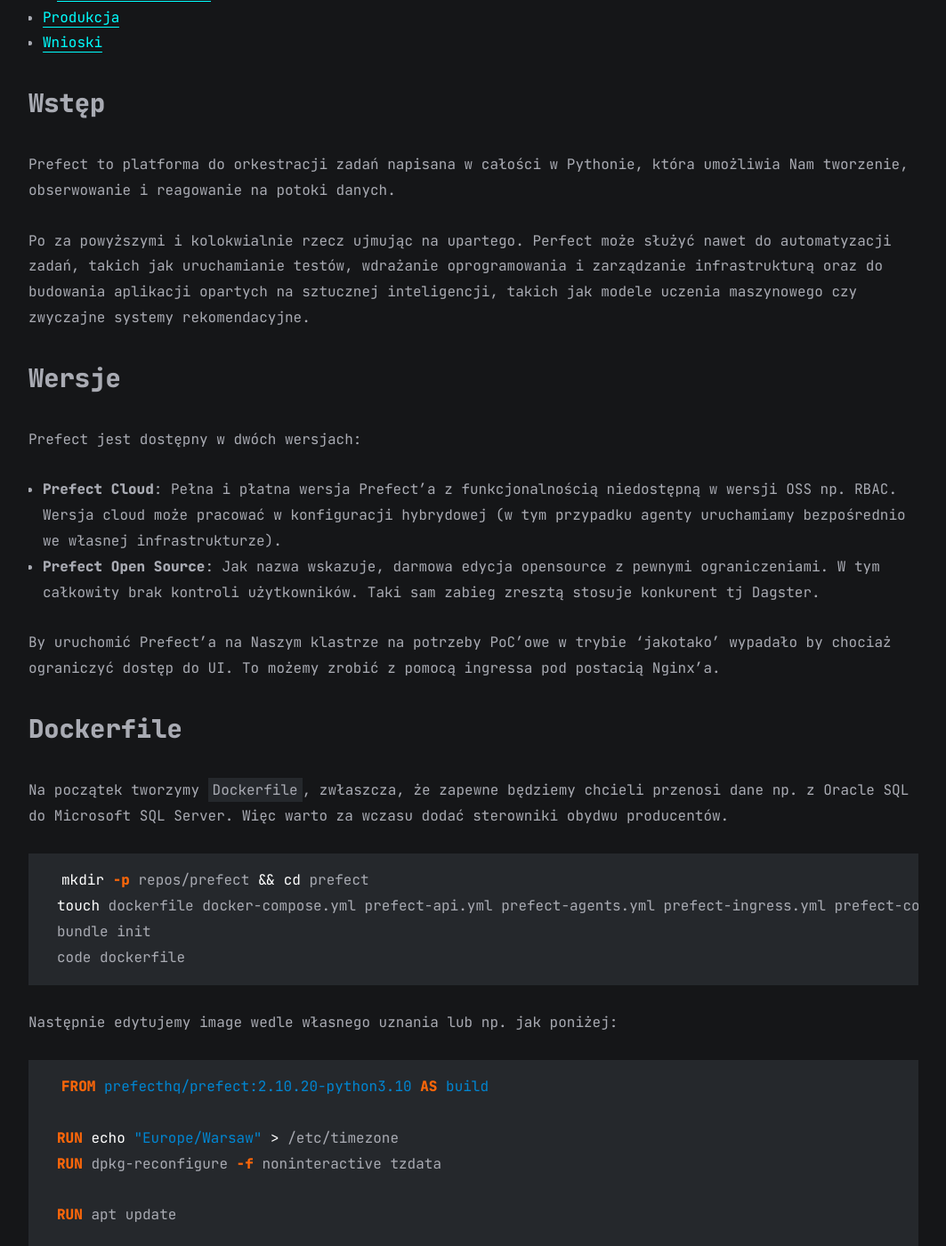
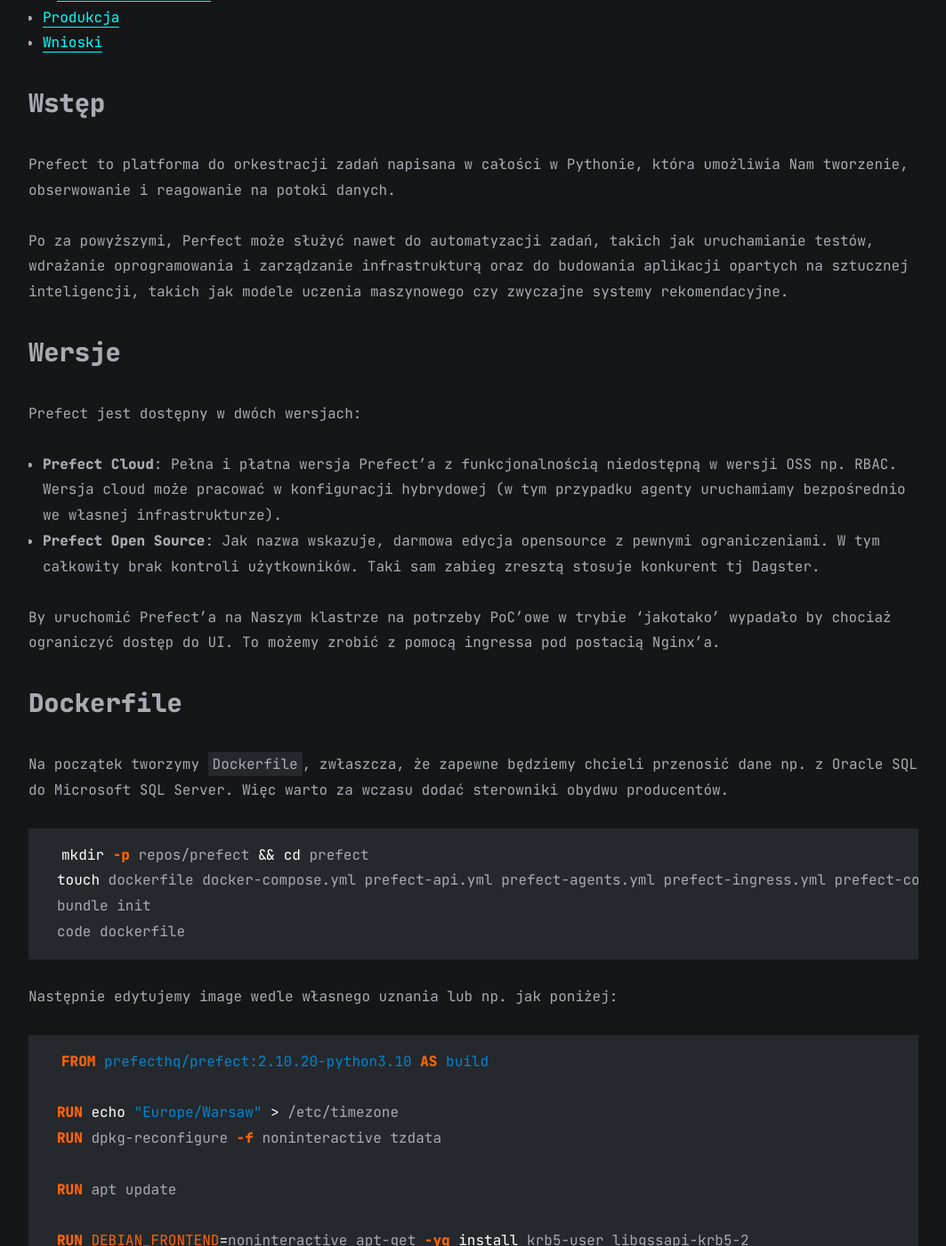
Before and after one commit to mikelogaciuk/mikelogaciuk.github.io, a Jekyll site: the page built from all_collections/_posts/2023-03-01-prefect-oss-jako-poc-na-kubernetesie.md, in a window 1280 px wide and 1400 px high, scrolled down 1513 px. Shown: the whole window at 89% size, without its empty margins (108-1171 px from the left). Built offline with Jekyll 4.4.1, drawn with Linux system fonts in a browser that asks for light colours; some of the changed text lies outside the part shown.

Commit message:
Update 2023-03-01-prefect-oss-jako-poc-na-kubernetesie.md

````diff
--- a/all_collections/_posts/2023-03-01-prefect-oss-jako-poc-na-kubernetesie.md
+++ b/all_collections/_posts/2023-03-01-prefect-oss-jako-poc-na-kubernetesie.md
@@ -31,7 +31,7 @@
 
 Prefect to platforma do orkestracji zadań napisana w całości w Pythonie, która umożliwia Nam tworzenie, obserwowanie i reagowanie na potoki danych.
 
-Po za powyższymi i kolokwialnie rzecz ujmując na upartego. Perfect może służyć nawet do automatyzacji zadań, takich jak uruchamianie testów, wdrażanie oprogramowania i zarządzanie infrastrukturą oraz do budowania aplikacji opartych na sztucznej inteligencji, takich jak modele uczenia maszynowego czy zwyczajne systemy rekomendacyjne.
+Po za powyższymi, Perfect może służyć nawet do automatyzacji zadań, takich jak uruchamianie testów, wdrażanie oprogramowania i zarządzanie infrastrukturą oraz do budowania aplikacji opartych na sztucznej inteligencji, takich jak modele uczenia maszynowego czy zwyczajne systemy rekomendacyjne.
 
 ## Wersje
 
@@ -44,7 +44,7 @@
 
 ## Dockerfile
 
-Na początek tworzymy `Dockerfile`, zwłaszcza, że zapewne będziemy chcieli przenosi dane np. z Oracle SQL do Microsoft SQL Server. Więc warto za wczasu dodać sterowniki obydwu producentów.
+Na początek tworzymy `Dockerfile`, zwłaszcza, że zapewne będziemy chcieli przenosić dane np. z Oracle SQL do Microsoft SQL Server. Więc warto za wczasu dodać sterowniki obydwu producentów.
 
 ```shell
 mkdir -p repos/prefect && cd prefect
````
Also changed, not shown: other parts of all_collections/_posts/2023-03-01-prefect-oss-jako-poc-na-kubernetesie.md (+1 -1 lines).
